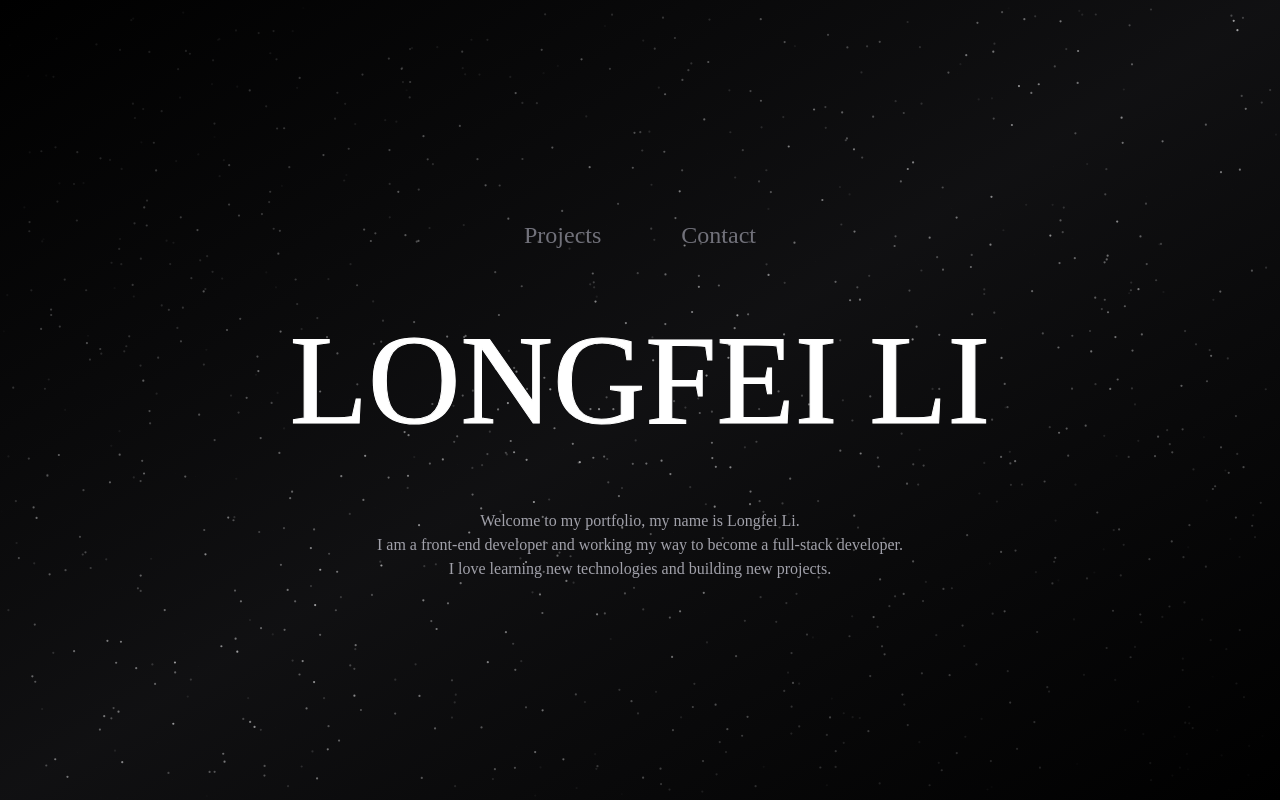
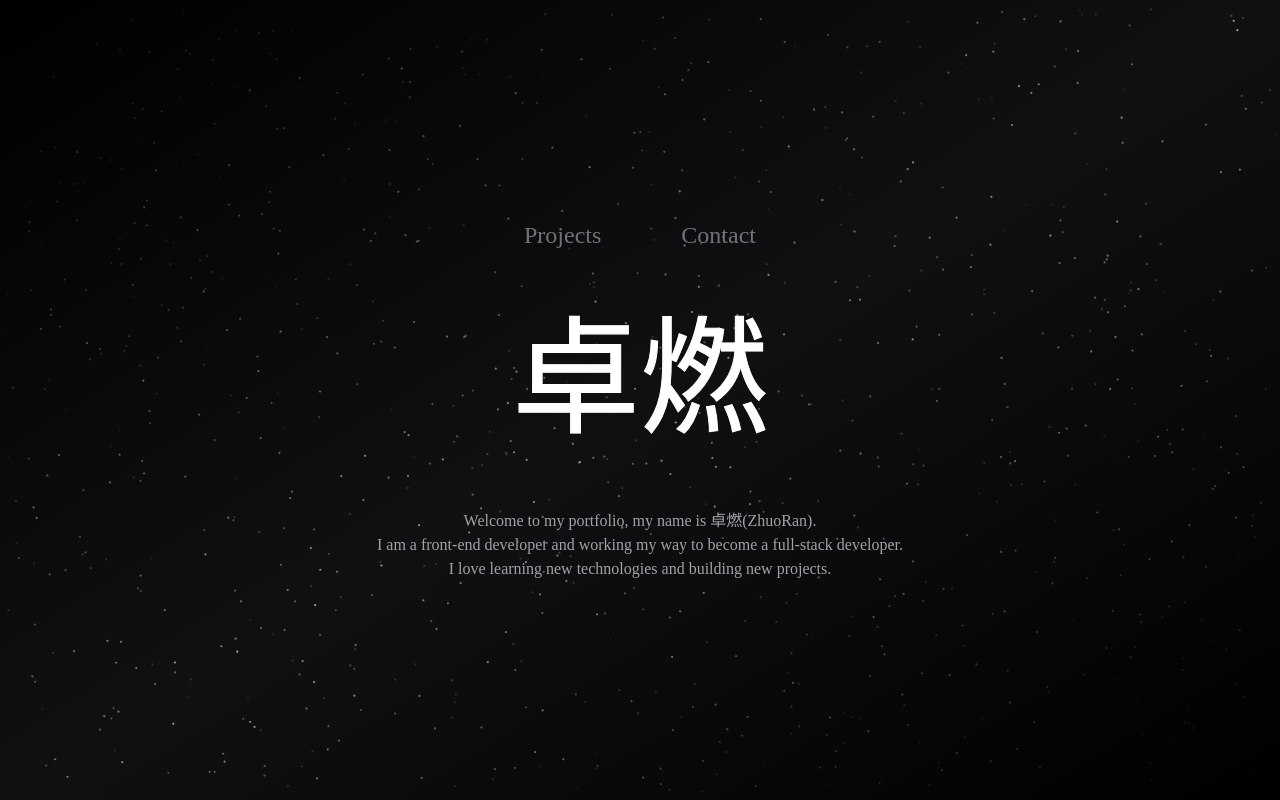
Before and after one commit to nok1214/danny-portfolio, a Next.js app: page / in a window 1280 px wide. Built offline with nearby package versions, Linux system fonts and the light colour scheme; what tailwindcss-debug-screens would draw is missing.

Commit message:
Update page.tsx

```diff
--- a/app/page.tsx
+++ b/app/page.tsx
@@ -29,13 +29,13 @@ export default function Home() {
         quantity={2000}
       />
       <h1 className="z-10 text-4xl text-transparent duration-1000 bg-white cursor-default text-edge-outline animate-title font-display sm:text-6xl md:text-9xl whitespace-nowrap bg-clip-text ">
-        LONGFEI LI
+        卓燃
       </h1>
 
       <div className="hidden w-screen h-px animate-glow md:block animate-fade-right bg-gradient-to-r from-zinc-300/0 via-zinc-300/50 to-zinc-300/0" />
       <div className="my-16 text-center animate-fade-in">
         <h2 className="text-md text-zinc-400 ">
-          Welcome to my portfolio, my name is Longfei Li.
+          Welcome to my portfolio, my name is 卓燃(ZhuoRan).
         </h2>
         <h2 className="text-md text-zinc-400 ">
           I am a front-end developer and working my way to become a full-stack
```
